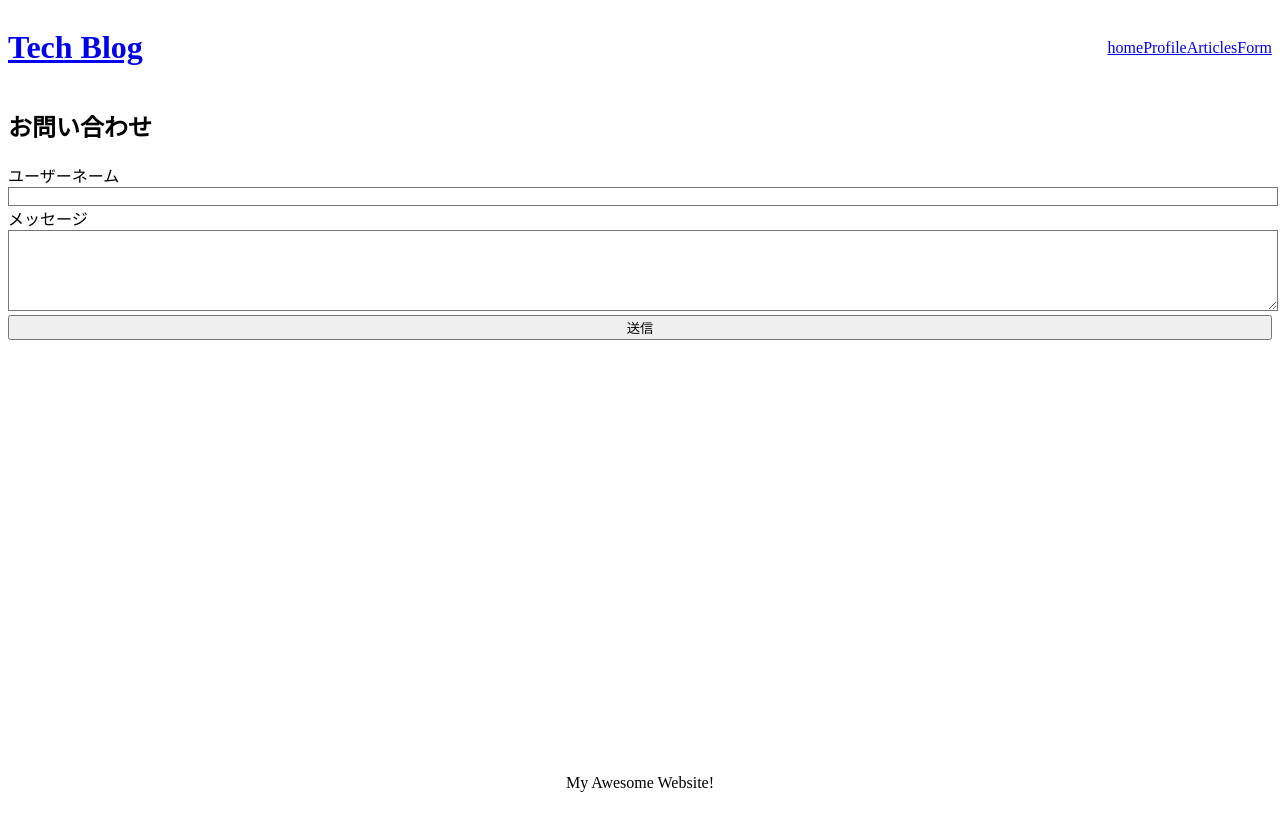
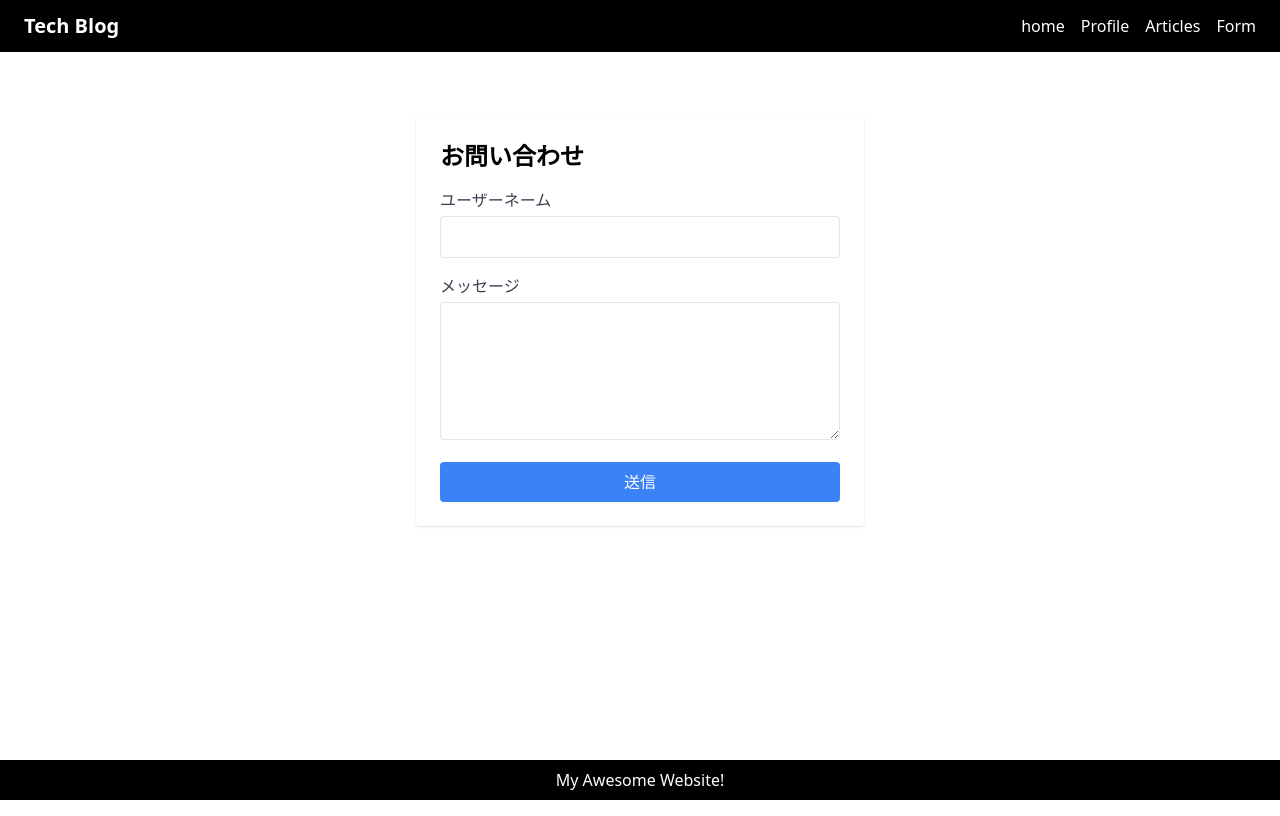
Before and after one commit to yuu19/yusuke-blog, a SvelteKit app: page /form in a window 1280 px wide. Built offline with nearby package versions, Linux system fonts and the light colour scheme; no server answers.

Commit message:
remove unused packages

```diff
--- a/package.json
+++ b/package.json
@@ -1,6 +1,7 @@
 {
 	"name": "yusuke-blog",
 	"version": "0.0.1",
+	"type": "module",
 	"private": true,
 	"scripts": {
 		"dev": "vite dev",
@@ -33,13 +34,12 @@
 		"prettier-plugin-svelte": "^3.3.3",
 		"svelte": "^5.19.10",
 		"svelte-check": "^4.1.4",
-		"tailwindcss": "^4.0.6",
+		"tailwindcss": "^3.4.17",
 		"typescript": "^5.7.3",
 		"typescript-eslint": "^8.24.0",
 		"vite": "^6.1.0",
 		"vitest": "^3.0.5"
 	},
-	"type": "module",
 	"dependencies": {
 		"@emailjs/browser": "^4.4.1",
 		"@markslides/markdown-it-mermaid": "^0.3.6",
--- a/postcss.config.cjs
+++ /dev/null
@@ -1,6 +0,0 @@
-module.exports = {
-  plugins: {
-    tailwindcss: {},
-    autoprefixer: {},
-  },
-}
--- /dev/null
+++ b/postcss.config.js
@@ -0,0 +1,6 @@
+export default {
+	plugins: {
+		tailwindcss: {},
+		autoprefixer: {}
+	}
+};
--- a/src/app.css
+++ b/src/app.css
@@ -1,3 +1,3 @@
-@tailwind base;
-@tailwind components;
-@tailwind utilities;
+@import 'tailwindcss/base';
+@import 'tailwindcss/components';
+@import 'tailwindcss/utilities';
--- a/src/routes/articles/[articleId]/+page.server.ts
+++ b/src/routes/articles/[articleId]/+page.server.ts
@@ -1,9 +1,6 @@
 import fs from 'fs';
 import path from 'path';
 import { promisify } from 'util';
-import markdownIt from 'markdown-it';
-import katexPlugin from '@vscode/markdown-it-katex';
-import MarkdownItDiagrams from 'markdown-it-diagram';
 import matter from 'gray-matter';
 import { format } from 'date-fns';
 // import markdownItMermaid from '@markslides/markdown-it-mermaid';
--- a/tailwind.config.js
+++ /dev/null
@@ -1,8 +0,0 @@
-/** @type {import('tailwindcss').Config} */
-module.exports = {
-  content: ['./src/**/*.{html,js,svelte,ts}'],
-  theme: {
-    extend: {},
-  },
-  plugins: [],
-}
--- /dev/null
+++ b/tailwind.config.ts
@@ -0,0 +1,11 @@
+import type { Config } from 'tailwindcss';
+
+export default {
+	content: ['./src/**/*.{html,js,svelte,ts}'],
+
+	theme: {
+		extend: {}
+	},
+
+	plugins: []
+} satisfies Config;
```
Also changed, not shown: 1 other file (tests, documents, lock files or other folders).
